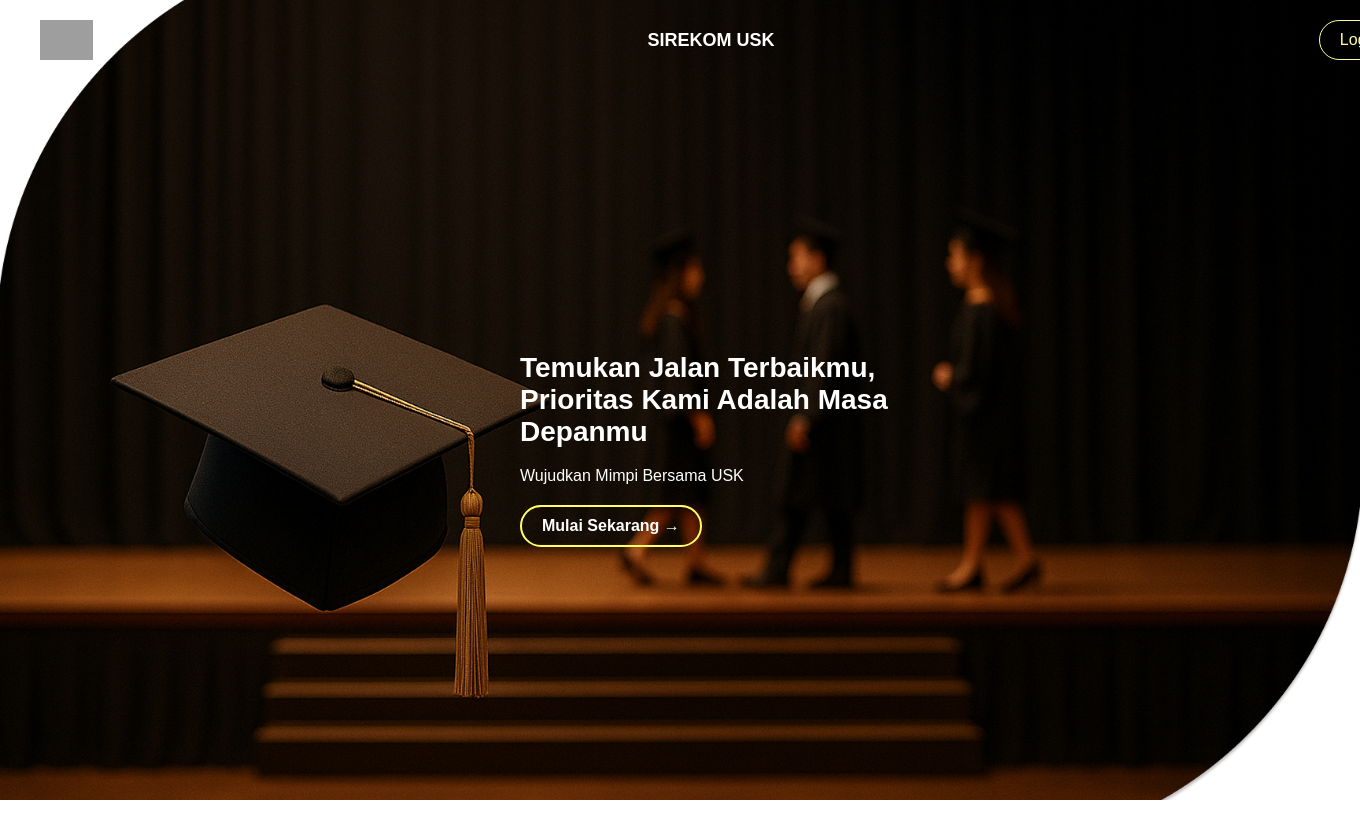
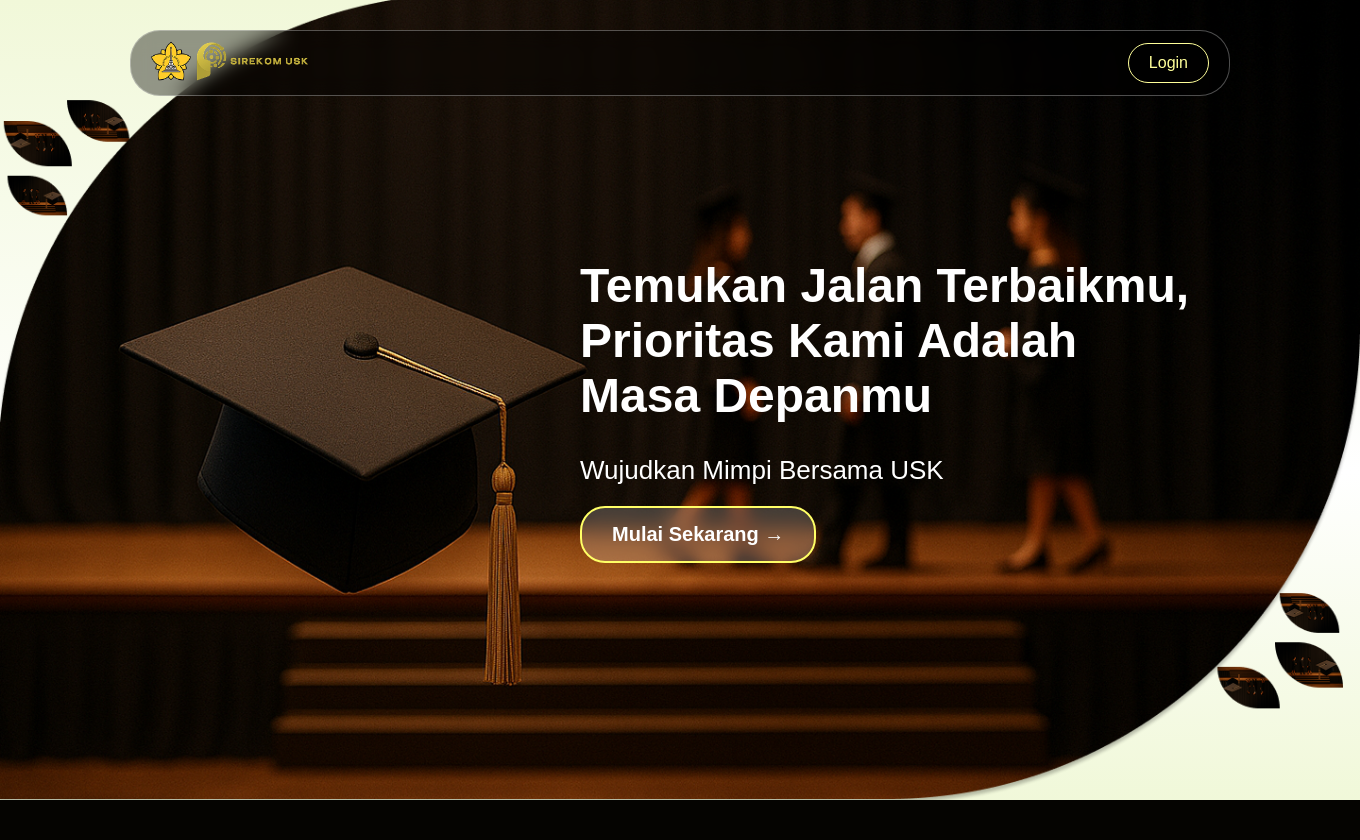
Before and after one commit to alhusnaahanifah/ProjectSI_SiRekomUSK, a Django app: page / in a window 1360 px wide; the page is wider, and only the part inside the window is pictured. After the commit the page ends 800 px from the top of that part, so only its background shows below. Run offline with Django 5.2, Linux system fonts and the light colour scheme; grey boxes are pictures that could not be loaded.

Commit message:
perbaiki tampilan

```diff
--- a/sirekom/landing/static/landing/styles.css
+++ b/sirekom/landing/static/landing/styles.css
@@ -1,24 +1,33 @@
 body {
+    background: linear-gradient(
+        to bottom,
+        #F1F8D9 0%,
+        #FFFFFF 59%,
+        rgba(226, 241, 179, 0.5) 100%
+    );
+    background-attachment: fixed;
+    background-size: cover;
     margin: 0;
     padding: 0;
     font-family: Arial, sans-serif;
 }
 
 .image-background {
-    background-image: url('images/bg2.png');
+    background-image: url('images/bg7.png');
     background-repeat: no-repeat;
     background-size: cover;
     background-position: center;
     width: 100vw;
-    height: 100vh;
+    height: auto;
     position: relative;
     color: white;
+    flex-wrap: wrap;
 }
 
 .content-container {
-    width: 100%;
-    height: 100%;
-    padding: 20px 40px;
+    width: 100vw;
+    height: 100vh;
+    padding: 0px;
     display: flex;
     flex-direction: column;
     justify-content: space-between;
@@ -28,6 +37,20 @@
     display: flex;
     justify-content: space-between;
     align-items: center;
+    padding: 10px 20px;
+    margin: 30px;
+    margin-left: 130px;
+    margin-right: 130px;
+
+    /* Border */
+    border: 1px solid rgba(255, 255, 255, 0.3);
+    border-radius: 30px;
+
+    backdrop-filter: blur(10px); /* Untuk efek blur */
+    -webkit-backdrop-filter: blur(10px); /* Untuk dukungan Safari */
+
+    background: rgba(0, 0, 0, 0.4); /* Semi-transparent background */
+    color: white;
 }
 
 .logo {
@@ -51,34 +74,49 @@
 
 .main-content {
     display: flex;
-    justify-content: space-around;
-    align-items: center;
+    justify-content: flex-end; /* ubah dari space-around ke flex-end */
+    align-items: top;
+    margin-top: 100px;
+    margin-right:150px;
     flex-wrap: wrap;
     height: 100%;
 }
 
 .text-box {
-    max-width: 400px;
+    max-width: 630px;
 }
 
 .text-box h1 {
-    font-size: 28px;
+    font-size: 48px;
     font-weight: bold;
     color: white;
 }
 
 .text-box p {
     margin: 10px 0;
+    font-size: 26px;
 }
 
 .cta-btn {
     display: inline-block;
     margin-top: 10px;
-    padding: 10px 20px;
+    padding: 15px 30px;
     border: 2px solid #ffff66;
     border-radius: 25px;
-    background-color: transparent;
+    background-color: rgba(255, 255, 255, 0.2); /* semi-transparan */
     color: white;
     text-decoration: none;
     font-weight: bold;
+    font-size: 20px;
+    backdrop-filter: blur(10px); /* efek blur latar belakang */
+    transition: all 0.3s ease;
 }
+
+/* Efek hover */
+.cta-btn:hover {
+    transform: scale(1.05); /* sedikit membesar */
+    box-shadow: 0 4px 12px rgba(0, 0, 0, 0.3); /* bayangan lebih dalam */
+    background-color: rgba(255, 255, 255, 0.4); /* lebih terang saat hover */
+    color: #333; /* ubah warna teks saat hover */
+    cursor: pointer;
+}
--- a/sirekom/landing/templates/landing/landing.html
+++ b/sirekom/landing/templates/landing/landing.html
@@ -10,8 +10,10 @@
     <div class="image-background">
         <div class="content-container">
             <div class="header">
-                <img src="images/logo.png" alt="Logo" class="logo">
-                <span class="title">SIREKOM USK</span>
+                <div>
+                    <img src="../../static/landing/images/usk.png" alt="Logo" class="logo">
+                    <img src="../../static/landing/images/Logosamping.png" alt="Logo" class="logo">
+                </div>
                 <a href="#" class="login-btn">Login</a>
             </div>
 
```
Also changed, not shown: sirekom/landing/static/landing/images/Background1.png (deleted), sirekom/landing/static/landing/images/bg2.png (deleted), sirekom/landing/static/landing/images/bg7.png (added).
